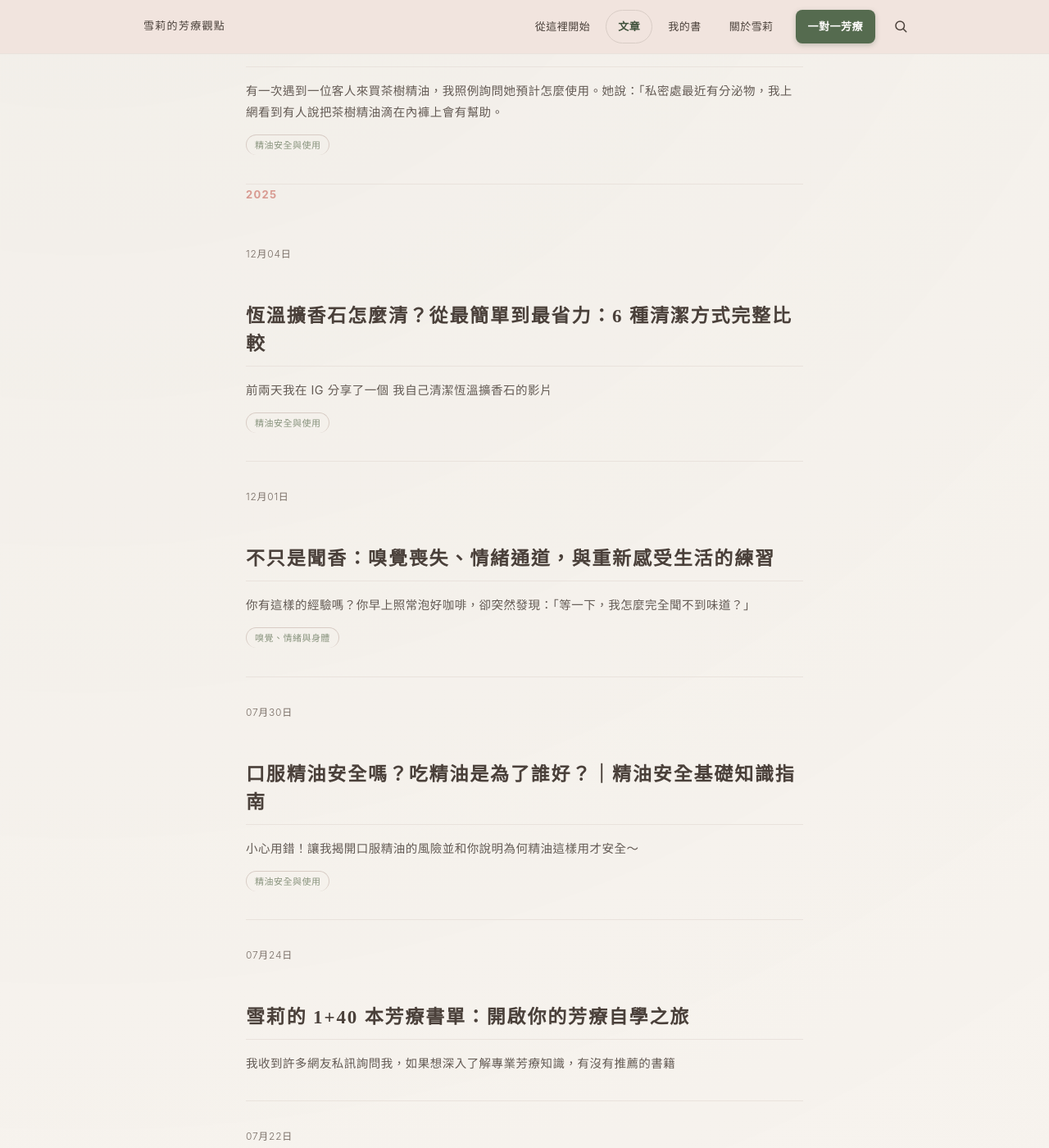
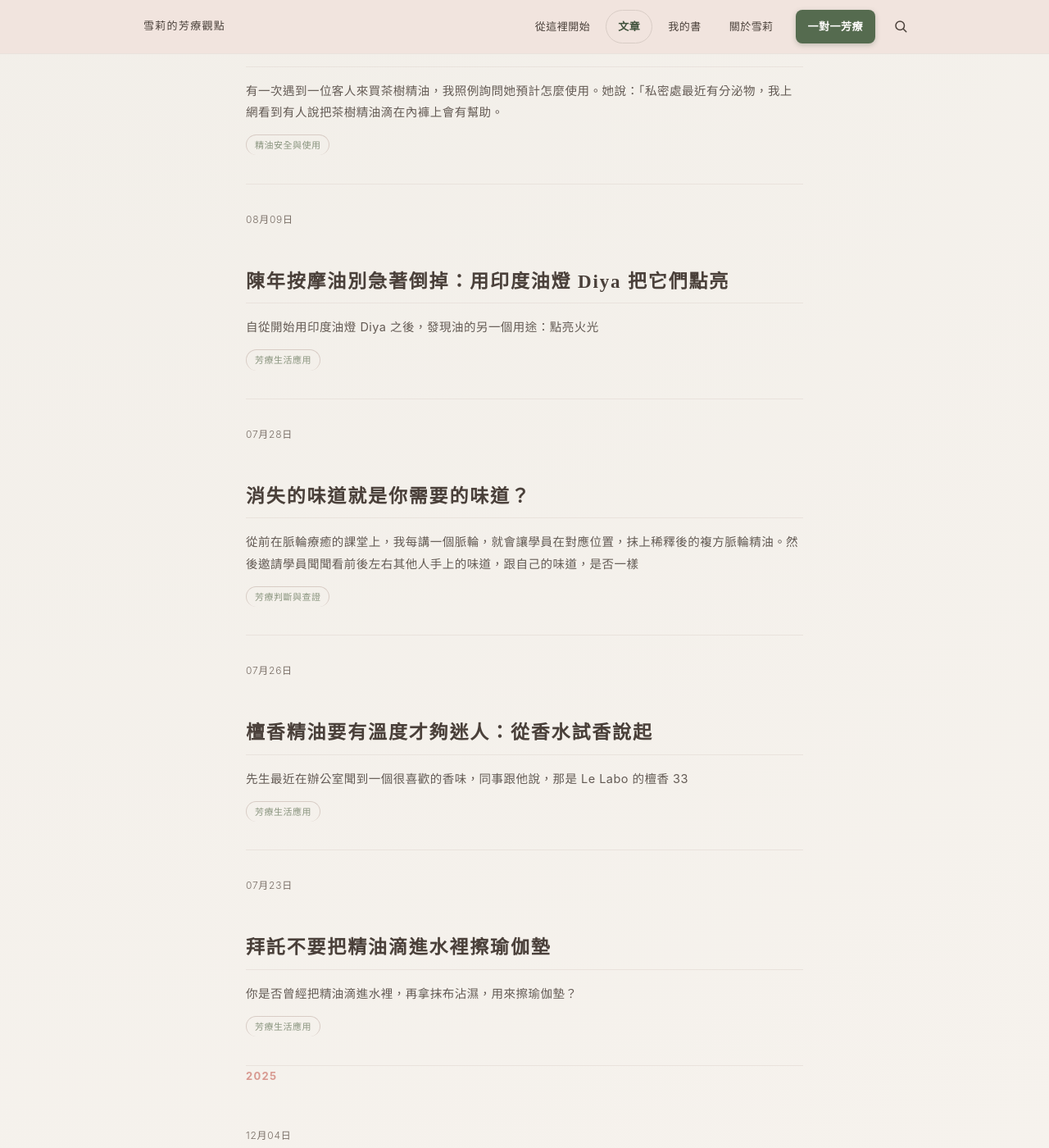
Before and after one commit to sherry-aromatherapy/sherry-aromatherapy.github.io, a Jekyll site: the page built from archive.md, in a window 1280 px wide and 1400 px high, scrolled down 850 px. Shown: the whole window at 82% size. Built offline with Jekyll 4.4.1, drawn with Linux system fonts in a browser that asks for light colours; part of the change alters nothing that is shown.

Commit message:
更新文章

```diff
--- /dev/null
+++ b/_posts/2026-07-23-拜託不要把精油滴進水裡擦瑜伽墊.md
@@ -0,0 +1,30 @@
+---
+title: "拜託不要把精油滴進水裡擦瑜伽墊"
+date: 2026-07-23 20:00:00
+categories: ["芳療生活應用"]
+tags: ["精油", "瑜伽墊", "精油安全", "有機溶劑", "居家清潔"]
+layout: post
+slug: "dont-put-essential-oil-in-water-yoga-mat"
+---
+
+你是否曾經把精油滴進水裡，再拿抹布沾濕，用來擦瑜伽墊？
+
+可是精油不溶於水啊。精油滴進水裡，雖然以整體來看，比例是降低了，但精油不會在水中均勻分散，而是以油滴的形式浮在水面，或黏附在容器和抹布上。你以為自己使用的是濃度很低的「精油水」，實際碰到肌膚與瑜伽墊的，卻可能仍然是未經稀釋的純精油。
+
+這對肌膚可能造成刺激，也對瑜伽墊的表面、彈性與材質穩定度，可能造成額外負擔。這也是我不推薦用精油擦瑜伽墊的主要原因。
+
+## 精油本身也是一種有機溶劑
+
+精油的用途很多。植物製造的芳香分子，確實具有抑制微生物的作用，因此精油也常用來加強清潔效果。但要注意的是，精油不只是聞起來香香的，本身也是一種有機溶劑。
+
+瑜伽墊常見的材質：天然橡膠、PU、TPE、PVC、NBR，都是橡膠、塑膠或彈性體。這些材質接觸精油後，可能出現膨潤、軟化、變黏、褪色，或表層與底材分離等變化。其中，天然橡膠和 PU 通常更需要避開精油。至於 TPE、PVC 和 NBR，即使材質名稱相同，實際配方、發泡方式與表面處理也可能差很多，不能只看名稱，就確定它們不會受到精油影響。
+
+目前我還沒有找到資料是直接比較「有使用精油」和「沒使用精油」來清潔瑜伽墊，壽命究竟會相差幾個月或幾年。但從材料特性的角度來看：精油的種類與濃度、擦拭的頻率、停留的時間，以及瑜伽墊本身的材質與表面處理，都可能影響最後的結果。
+
+## 氣味和瑜伽墊的使用壽命，只能選一邊嗎？
+
+使用物品本來就需要取捨。如果你希望用精油讓瑜伽墊更乾淨、更好聞，可能需要思考一下，是否能接受瑜伽墊比較快變質、需要更頻繁更換；如果你希望盡可能延長一張瑜伽墊的壽命，那麼把精油加到水裡擦拭，就不是最適合的選擇。
+
+精油很天然，有機溶劑的性質，也是它天生具備的。如果氣味和瑜伽墊的使用壽命只能選一邊，你會怎麼選？
+
+想親眼看看「有機溶劑特性」長什麼樣子嗎？我之前分享過一個[日本芳療帳號做的實驗](https://www.threads.com/@sherry.aromatherapy/post/DPyfOEWEVwK)：把 31 種精油分別滴在保麗龍上，留下的凹洞大小都不一樣。雖然保麗龍和瑜伽墊的材質結構不同，不能直接拿來推算瑜伽墊會壞得多快；但看完你會更清楚，為什麼精油可能對瑜伽墊的材質造成影響。
--- /dev/null
+++ b/_posts/2026-07-26-檀香精油要有溫度才夠迷人從香水試香說起.md
@@ -0,0 +1,40 @@
+---
+title: "檀香精油要有溫度才夠迷人：從香水試香說起"
+date: 2026-07-26 20:00:00
+categories: ["芳療生活應用"]
+tags: ["檀香", "精油", "香水", "擴香", "芳療生活"]
+layout: post
+slug: "sandalwood-oil-needs-warmth"
+---
+
+先生最近在辦公室聞到一個很喜歡的香味，同事跟他說，那是 Le Labo 的檀香 33。
+
+難得聽他主動說有好聞的香水，讓十幾年沒噴市售香水的我也開始好奇到底有多好聞。剛好去百貨公司逛街時經過專櫃，就拉著他一起去試香。
+
+結果他聞了試香紙，第一句話竟然是：「感覺⋯⋯沒有溫度。」
+
+後來請店員協助試噴在皮膚上，他又覺得，好像還是跟自己記憶中的味道不太一樣。
+
+隔天，我直接拿出檀香精油，混合一點植物油幫他擦一滴在手腕跟沾耳後。他聞了一下，又冒出一句：「怎麼跟昨天聞到的也不一樣？」
+
+聽到這句話，我的芳療客服魂立刻上身。
+
+我說：「昨天聞的是香水，它可能用了精油，也可能用了香精，香氣通常會經過設計，所以會比較乾淨、清晰，像是 Photoshop 後製過的照片。今天聞的是檀香精油本人，裡面有非常豐富的天然芳香分子，整體會更厚實、更有層次，比較像一幅油畫。」
+
+先生點點頭，又想到另一件事：「可是以前在門市聞試聞瓶，好像也不是這個味道。」
+
+我挑眉看了一眼先生，心裡想說他還真有慧根：「因為檀香的主要香氣來自檀香醇這樣厚重的芳香分子，它比較需要溫度，才能把香氣慢慢展開。直接聞玻璃瓶口，其實很難感受到它真正迷人的地方。以前如果有客人想買檀香精油，只要時間允許，我都會盡量邀請客人試用含有檀香精油的面油，擦一點在皮膚上，利用體溫去感受它的香氣變化。」
+
+先生聽完，一臉得意地說：「所以昨天我說『沒有溫度』，其實講對了嘛！」
+
+我當場笑出來。有時候，直男的直覺也滿準的。
+
+也因為這樣，我自己反而比較喜歡用恆溫擴香石來擴香檀香精油，因為它的溫度，很可以把檀香的特色帶出來。相比起來，直接使用沒有溫度的擴香儀，或者水氧機，我都會覺得少了一點味道。再加上檀香精油本身非常黏稠，我今天滴一滴都等了快一分鐘才流下來，直接放進擴香儀，也比較容易增加堵塞的風險。
+
+所以以前遇到買檀香精油的客人，只要有時間，我通常都會多問一句：「你是打算怎麼使用它？」
+
+同樣一瓶精油，搭配不同的使用方式，感受到的香氣其實可能差很多。這種變化性，也是我很喜歡芳療的原因之一。
+
+有時候，一句很直覺的感受，比一串專有名詞更接近答案。像我先生說的：「沒有溫度。」乍聽之下很抽象，卻意外點出了檀香最需要的那個關鍵。
+
+芳療的小細節，知道的人或許會覺得只是常識。但這些看起來不起眼的地方，常常決定了我們能不能真正體會手上那瓶精油的價值。
--- /dev/null
+++ b/_posts/2026-07-28-消失的味道就是你需要的味道.md
@@ -0,0 +1,30 @@
+---
+title: "消失的味道就是你需要的味道？"
+date: 2026-07-28 20:00:00
+categories: ["芳療判斷與查證"]
+tags: ["脈輪療癒", "精油", "嗅覺", "芳療迷思"]
+layout: post
+slug: "vanishing-scent-what-you-need"
+---
+
+從前在脈輪療癒的課堂上，我每講一個脈輪，就會讓學員在對應位置，抹上稀釋後的複方脈輪精油。然後邀請學員聞聞看前後左右其他人手上的味道，跟自己的味道，是否一樣。
+
+這個環節，每一次學員都會在別人身上聞到不同於自己的氣味，也和複方精油本身味道不太相同。
+
+有一次學員問我：「老師，我聽說：『消失的氣味是因為你身體很缺，所以都被吸收光了』，是這樣子所以大家味道不一樣嗎？」
+
+我聽到這個問題很開心，因為這也是我設計這個環節的目的之一。
+
+這種講法在我剛接觸芳療的時候也聽說過，那時候我覺得精油也太酷炫了吧！真的是有生命耶！會自動找我自己缺的東西幫我補進去。不過當我自己進入芳療公司工作，接觸的產品和使用者變多之後，我對這個現象的理解也變得不太一樣了。
+
+精油當然有它神奇的地方，但比起讓它更添神秘色彩，我在詮釋時，偏好讓「人」的角色回到中心。我無法斷言，同一瓶複方按摩油，在不同人身上比較快消失的氣味，一定就是這個人缺少了什麼；但我也不會因為還有其他可能性，就否定這種解釋。對我來說，比起判定哪一種答案才是對的，我更想嘗試的是把各種可能性都放進來，一起理解這個現象。
+
+像是，同樣一瓶按摩油，如果香氣有包含前中後調，塗抹在體溫比較高的人身上，前調可能比較快消散，因此也可能比較早感受到中後調的香氣。相對來說，體溫比較低的人，在同樣的時間點，前調可能還在比較明顯的階段。而每個人的嗅覺對同一個氣味的敏銳程度也不相同，這就像同一張照片，在蘋果手機和三星手機上看起來，顏色可能也不太一樣。
+
+因此，當你發現同一瓶複方按摩油，在不同人身上的氣味竟然不同時，除了感嘆精油香氣的奧妙，同時也別忘了：正是因為「你」打開了它、用在自己身上，同一瓶精油才有了不同的展現空間。
+
+「我是不是缺少了什麼？」是一個值得探索的方向。但同時，或許也可以看看「自己原本就帶著些什麼」，又是哪些屬於你的特質，讓你品味到這樣的香氣，也體驗到這樣的世界。
+
+我並不是想用一種解釋取代另一種解釋，因為我們的確在有些時候會需要補充，也需要被支持。我只是不希望看到更多人停留在「我是因為不夠，所以需要被補足」的框架裡，甚至把理解自己的位置，全都交給一瓶精油或一項產品。
+
+比起讓精油告訴我「我是誰、缺少了什麼」，我更常把它視為理解自己的線索之一，而不是唯一的答案。對我而言，真正帶來改變的，不只是聞到了什麼香氣，而是開始練習，在看見需要支持的地方同時，也能看見自己原本就擁有的部分。
--- /dev/null
+++ b/_posts/2026-08-09-陳年按摩油別急著倒掉用印度油燈Diya把它們點亮.md
@@ -0,0 +1,44 @@
+---
+title: "陳年按摩油別急著倒掉：用印度油燈 Diya 把它們點亮"
+date: 2026-08-09 20:00:00
+categories: ["芳療生活應用"]
+tags: ["按摩油", "植物油", "Diya", "油燈", "精油再利用"]
+layout: post
+slug: "diya-oil-lamp-old-massage-oil"
+---
+
+自從開始用印度油燈 Diya 之後，發現油的另一個用途：點亮火光。
+
+剛好我手邊很多油，也想到有很多陳年的按摩油其實已經不會再抹了，但也捨不得倒掉。整理出來，雖然自己已經很克制地不亂調油，但還是有二十幾瓶的「歷史遺跡」。
+
+好險因為不常打開，不太有什麼油耗味。而且由於是要用來點燈，不是抹在身上，所以就算有點油耗味，我覺得還是可以用。就這樣一次倒個兩三瓶，雖然想起來成本很高，但還是比繼續放在那邊好。
+
+如果你也有一樣的困擾，不知道怎麼處理久放的按摩油，點油燈是個不錯的選擇。
+
+意外觀察到，不同植物油點起來的感覺好像也會有點不一樣。平常都是點芝麻油，所以原本沒什麼特別感覺，但最近點到伊諾菲倫油，感覺它的火光像是一座圓潤的小山丘；聖約翰草浸泡油則讓我覺得好像有一個小太陽。滿有趣的。
+
+## 點油燈會有香氣嗎？
+
+分享陳年按摩油點燈之後，收到一些詢問，最常被問的是：這樣點油燈會有香氣嗎？
+
+我的按摩油大多在 5% 或更低的精油濃度，燃燒起來會有一種氣味，但我沒辦法辨別出是哪幾種精油——加上我一次可能會加兩三瓶陳年按摩油，精油種類往往超過十種。
+
+再來，被火燃燒的氣味跟直接聞精油的感覺不太一樣，加上香氣擴散範圍不大，大概不超過直徑一公尺，所以我並不會把點油燈這種方式當成擴香。如果你有用過真實精油做成的蠟燭，按摩油拿來點油燈的氣味，差不多就是那樣的感覺。
+
+## 怎麼點燃？
+
+上網搜尋「油燈棉芯」，或者找賣 Diya 的商家，基本上也會賣棉芯。
+
+棉芯有兩端，我用 A、B 來區分：
+
+1. 先把 A 端泡在油裡，看到油面以上的棉芯也開始吸附到油之後，把露在外面的 B 端換到油裡面，讓吸了油的 A 端留在外面，然後點燃
+
+   [![Diya 油燈棉芯浸泡在油裡準備點燃](/assets/images/2026-08/diya-soaking-wick.png)](/assets/images/2026-08/diya-soaking-wick.png)
+
+2. 調整火光大小很方便，我是用小夾子（筷子應該也可以）：如果火太大，把棉芯往下挪一點，讓露出油面的部分減少；如果火太小，就反向操作
+
+   [![點燃後的 Diya 印度油燈](/assets/images/2026-08/diya-lit.png)](/assets/images/2026-08/diya-lit.png)
+
+3. 等油跟棉芯燒完，不要馬上清潔，因為會很燙。等冷卻後（我通常是隔天）再用洗碗精清洗——雖然油都裝在裡面，但可能因為棉芯或燃燒的關係，外側那一面也會有點油油黏黏的，用洗碗精搓一搓很容易洗乾淨
+
+我用的是黃銅材質，最一開始買的是未燒製陶土的，超可愛，一看到就愛上，可惜比較沒辦法重複使用。如果你有看到不同材質的 Diya，也歡迎跟我分享，它真的好方便。
```
Also changed, not shown: _pages/start-here.md (+0 -1 lines), assets/images/2026-08/diya-lit.png (added), assets/images/2026-08/diya-soaking-wick.png (added).
